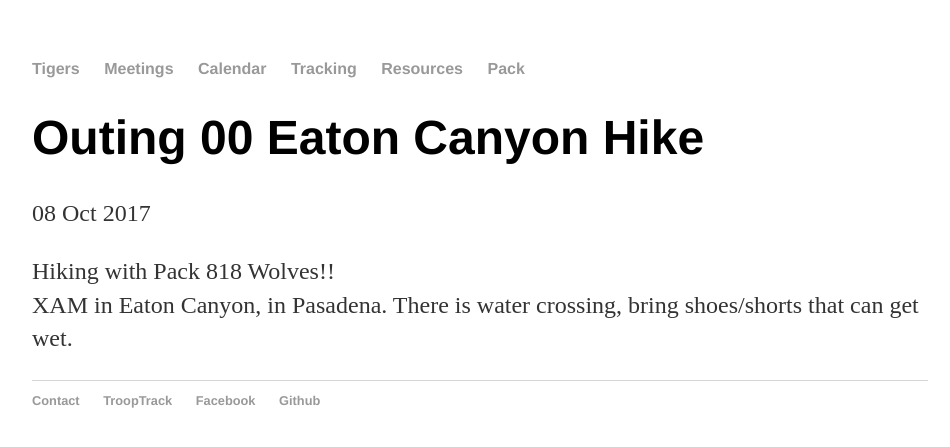
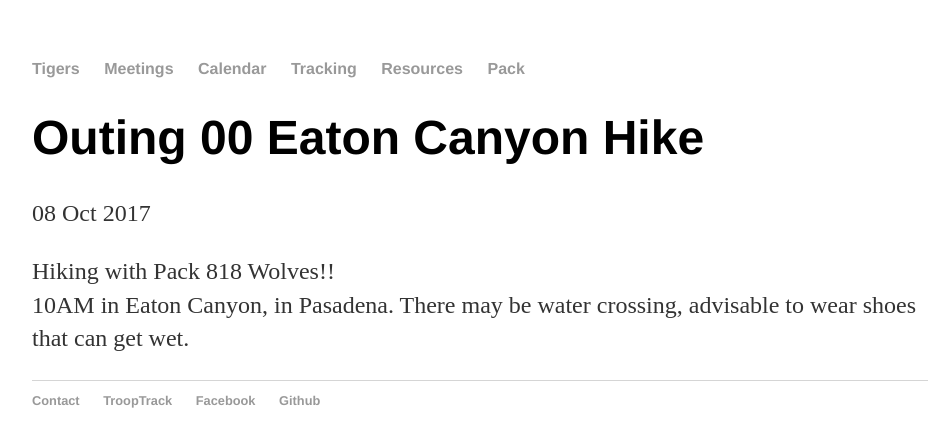
Before and after one commit to clare-pack818/clare-pack818.github.io, a Jekyll site: the page built from _posts/2017-10-08-Outing-00-Eaton-Canyon-Hike.md, in a window 1280 px wide. Shown: the top 447 px of the page, without its empty margins (160-1110 px from the left). Built offline with Jekyll 4.4.1, drawn with Linux system fonts in a browser that asks for light colours; our own code applies the rules of GitHub Pages for plain Markdown files.

Commit message:
Update 2017-10-08-Outing-00-Eaton-Canyon-Hike.md

```diff
--- a/_posts/2017-10-08-Outing-00-Eaton-Canyon-Hike.md
+++ b/_posts/2017-10-08-Outing-00-Eaton-Canyon-Hike.md
@@ -1,2 +1,2 @@
 Hiking with Pack 818 Wolves!!<br>
-XAM in Eaton Canyon, in Pasadena.  There is water crossing, bring shoes/shorts that can get wet.
+10AM in Eaton Canyon, in Pasadena.  There may be water crossing, advisable to wear shoes that can get wet.
```
